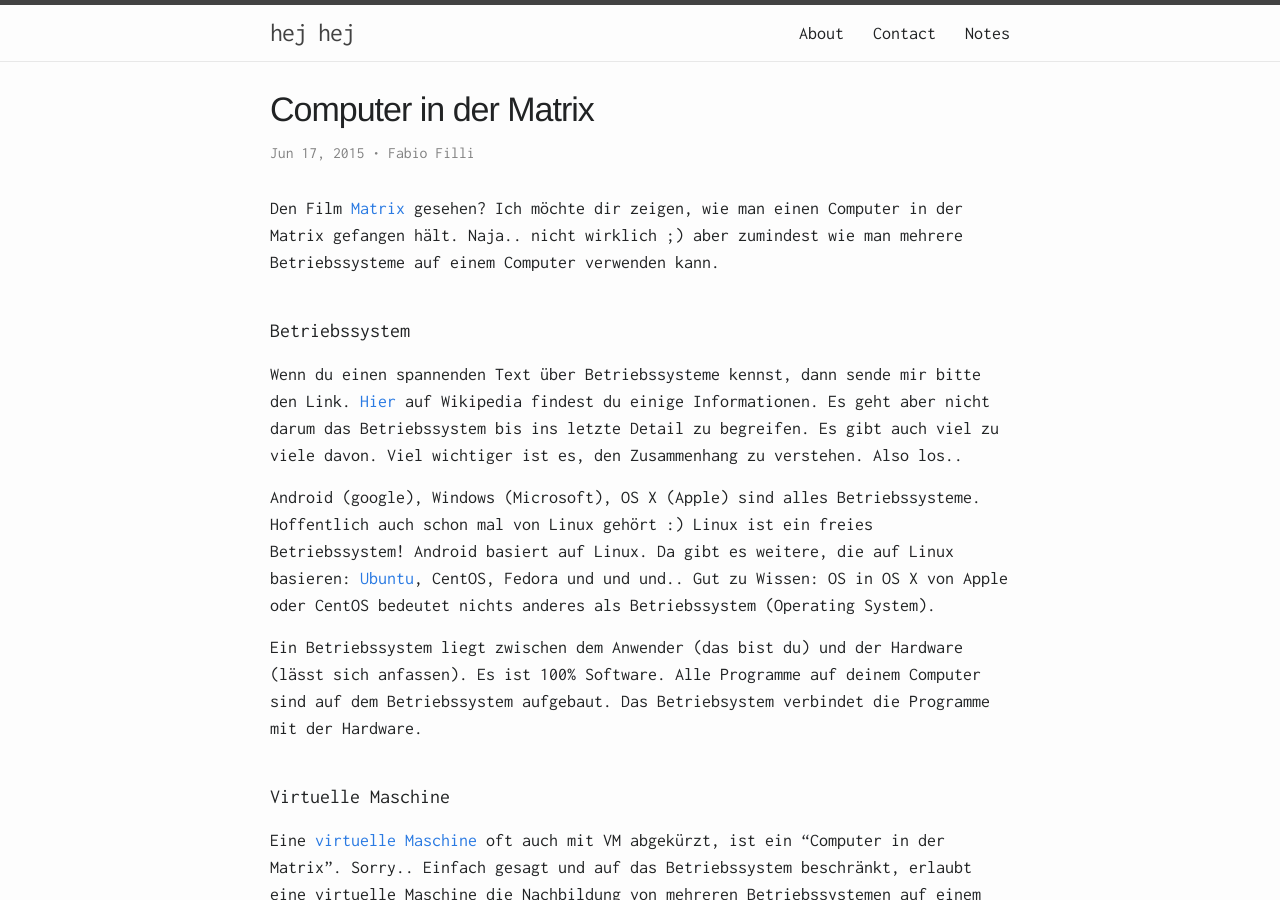
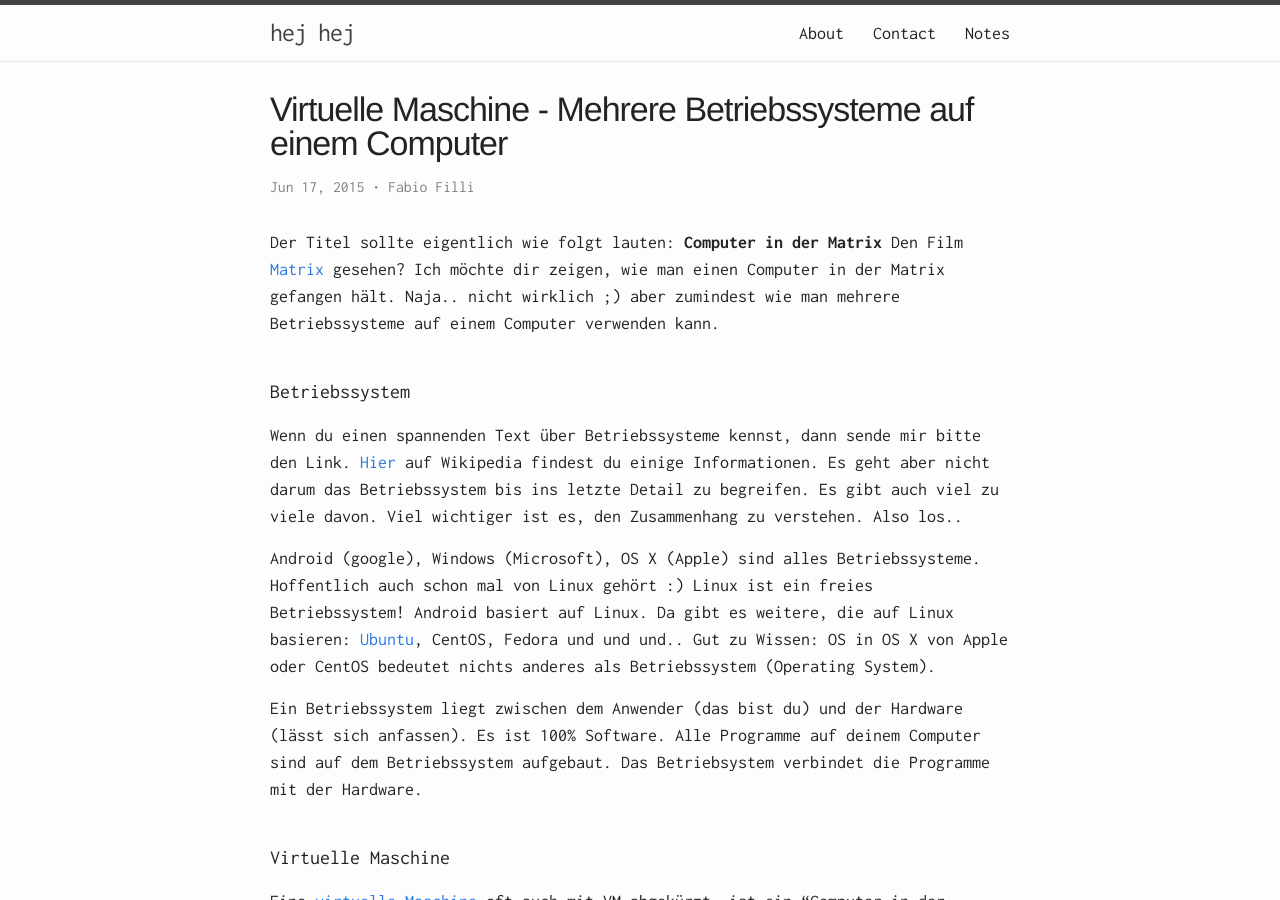
Before and after one commit to fabiofilli/fabiofilli, a Jekyll site: the page built from _posts/de/2015-06-17-Virtuelle-Maschine-Mehrere-Betriebssysteme-auf-einem-Computer.md, in a window 1280 px wide and 900 px high. Built offline with Jekyll 4.4.1, drawn with Linux system fonts in a browser that asks for light colours; comment, search, counter and statistics services are not loaded.

Commit message:
modify post

```diff
--- a/_posts/de/2015-06-17-Computer-in-der-Matrix.md
+++ b/_posts/de/2015-06-17-Virtuelle-Maschine-Mehrere-Betriebssysteme-auf-einem-Computer.md
@@ -1,10 +1,12 @@
 ---
 layout: post
-title: "Computer in der Matrix"
+title: "Virtuelle Maschine - Mehrere Betriebssysteme auf einem Computer"
 date: 2015-06-17
 author: Fabio Filli
 lang: de
 ---
+Der Titel sollte eigentlich wie folgt lauten:
+**Computer in der Matrix**
 Den Film [Matrix](https://de.wikipedia.org/wiki/Matrix_%28Film%29 "Matrix") gesehen? Ich möchte dir zeigen, wie man einen Computer in der Matrix gefangen hält. Naja.. nicht wirklich ;) aber zumindest wie man mehrere Betriebssysteme auf einem Computer verwenden kann.
 
 
```
